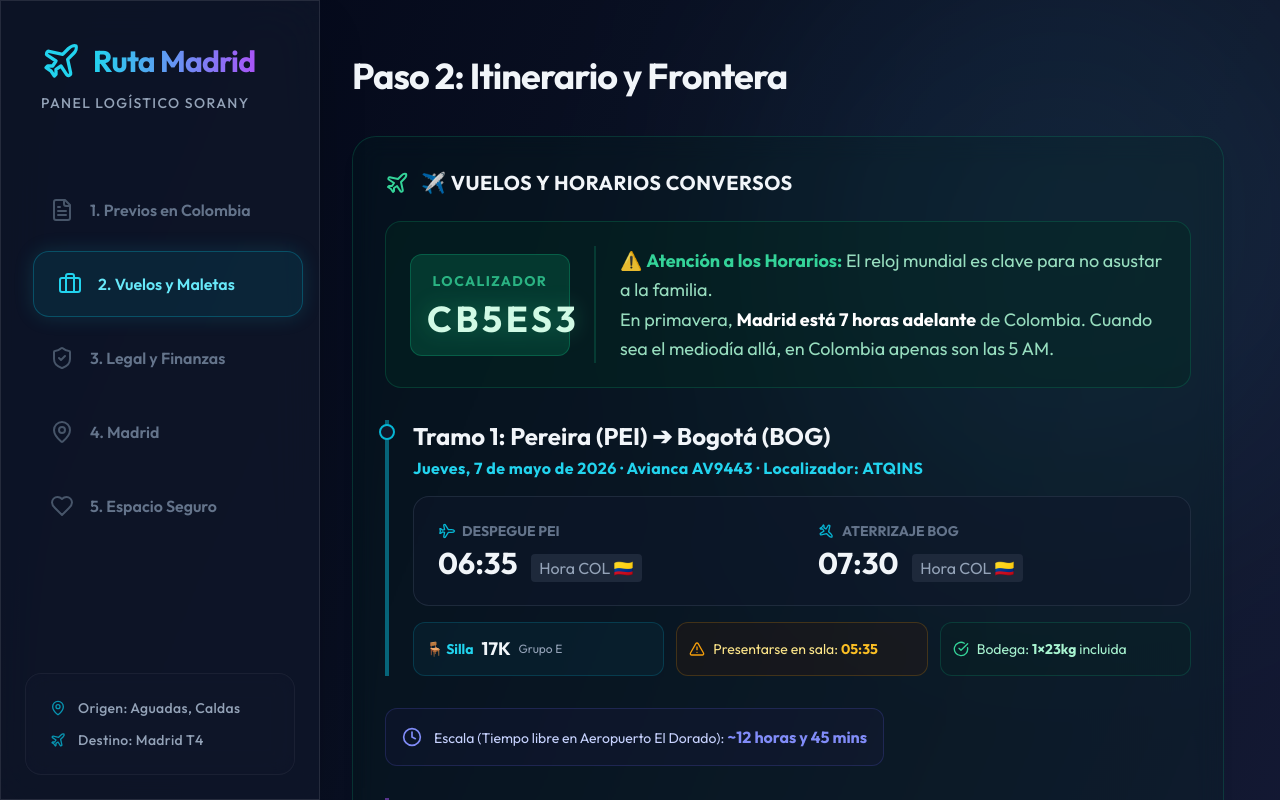
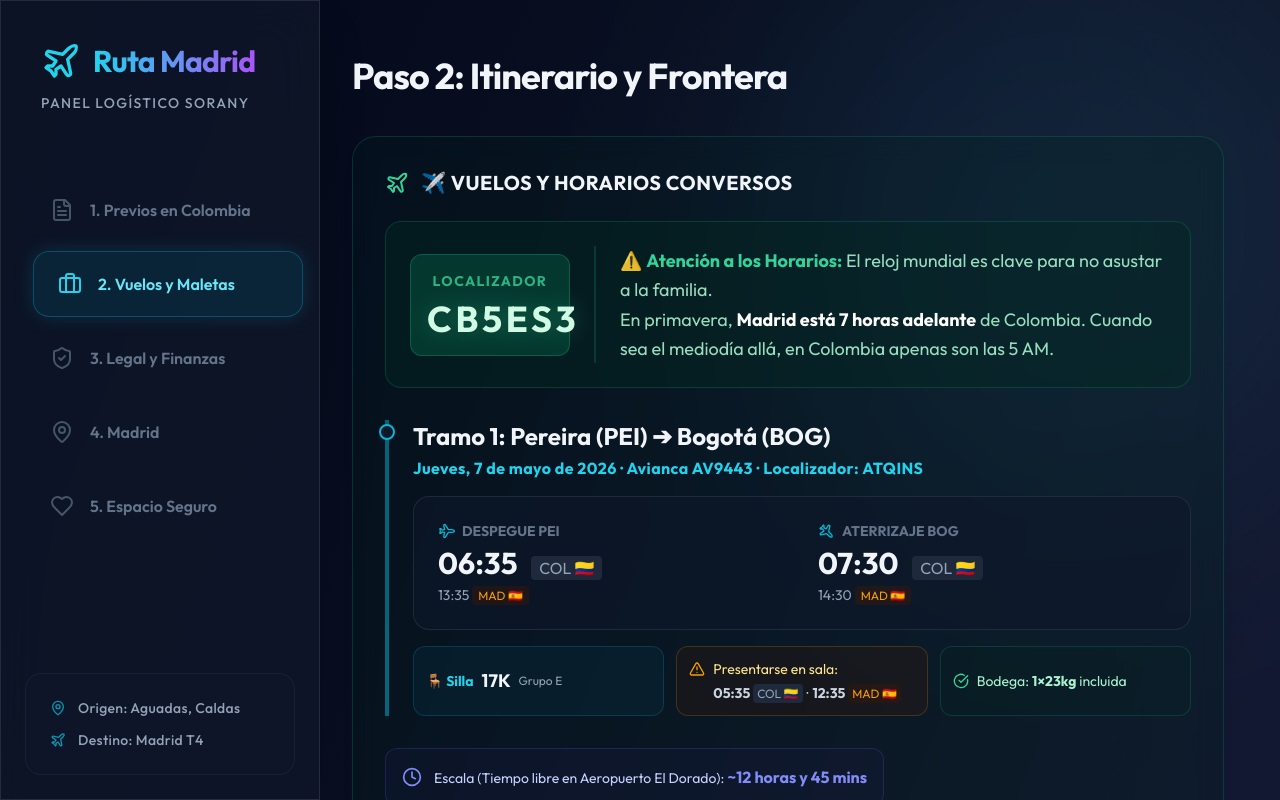
Before and after one commit to AlchemistSidZCooL/voyage, a React (Vite) app: page / in a window 1280 px wide. Both pictures are taken after a click on the button "2. Vuelos y Maletas". Shown: the top 800 px of the page. Built offline with nearby package versions, Linux system fonts and the light colour scheme; the HTML template or start-up script is replaced by a standard one.

Commit message:
feat: implementar horarios duales (COL/ESP) en transporte interno, vuelos e itinerario para Sorany y Dani

```diff
--- a/src/App.jsx
+++ b/src/App.jsx
@@ -123,7 +123,7 @@
 
             <Card title="🚕 Transporte Interno (Aguadas ➔ Pereira)" icon={<MapPin className="w-6 h-6 text-amber-400" />} type="warning">
               <div className="mb-4 text-slate-300 text-lg">
-                Tu vuelo a Bogotá sale desde Pereira a las <strong className="text-cyan-400">06:35 AM</strong>. Eso significa que debes estar parada en el counter del Aeropuerto Matecaña a las <strong className="text-amber-400 bg-amber-900/30 px-2 rounded">04:30 AM</strong> en punto.
+                Tu vuelo a Bogotá sale desde Pereira a las <strong className="text-cyan-400">06:35 AM 🇨🇴 (13:35 🇪🇸)</strong>. Eso significa que debes estar parada en el counter del Aeropuerto Matecaña a las <strong className="text-amber-400 bg-amber-900/30 px-2 rounded">04:30 AM 🇨🇴 (11:30 🇪🇸)</strong> en punto.
               </div>
               <div className="grid md:grid-cols-2 gap-4">
                 <div className="bg-slate-950/50 p-5 rounded-xl border border-red-500/20 opacity-80">
@@ -132,7 +132,7 @@
                 </div>
                 <div className="bg-emerald-950/30 p-5 rounded-xl border border-emerald-500/40 transform hover:-translate-y-1 transition-all shadow-lg shadow-emerald-900/20">
                   <h4 className="font-bold text-emerald-400 mb-2 flex items-center gap-2"><CheckCircle className="w-5 h-5"/> Opción Recomendada (Hotel)</h4>
-                  <p className="text-slate-300 text-sm">Viajar Aguadas ➔ Manizales ➔ Pereira <strong className="text-white">¡este mismo miércoles 6 de mayo en la tarde!</strong> Bajas tranquila, te quedas en un alojamiento económico (Ej. hostal en Nacederos o la Villa) pegado al aeropuerto. Duermes bien, y a las 04:15 AM tomas el taxi que toma 5 minutos.</p>
+                  <p className="text-slate-300 text-sm">Viajar Aguadas ➔ Manizales ➔ Pereira <strong className="text-white">¡este mismo miércoles 6 de mayo en la tarde!</strong> Bajas tranquila, te quedas en un alojamiento económico (Ej. hostal en Nacederos o la Villa) pegado al aeropuerto. Duermes bien, y a las <strong className="text-emerald-300 font-bold">04:15 AM 🇨🇴 (11:15 🇪🇸)</strong> tomas el taxi que toma 5 minutos.</p>
                 </div>
               </div>
             </Card>
@@ -262,11 +262,17 @@
                   <div className="bg-slate-900/50 border border-slate-700/50 p-6 rounded-2xl flex flex-col md:flex-row gap-8 items-center">
                      <div className="flex-1">
                        <p className="text-sm text-slate-500 font-bold uppercase mb-1 flex items-center gap-2"><Plane className="w-4 h-4 text-cyan-500 rotate-45"/> Despegue PEI</p>
-                       <p className="text-3xl font-bold text-slate-100">06:35 <span className="text-base font-normal text-slate-400 bg-slate-800 px-2 py-1 rounded ml-2">Hora COL 🇨🇴</span></p>
+                       <div className="flex flex-col gap-1">
+                         <p className="text-3xl font-bold text-slate-100">06:35 <span className="text-base font-normal text-slate-400 bg-slate-800 px-2 py-0.5 rounded ml-2">COL 🇨🇴</span></p>
+                         <p className="text-sm text-slate-400">13:35 <span className="text-xs text-amber-500 bg-amber-950/40 px-1.5 py-0.5 rounded">MAD 🇪🇸</span></p>
+                       </div>
                      </div>
                      <div className="flex-1">
                        <p className="text-sm text-slate-500 font-bold uppercase mb-1 flex items-center gap-2"><Plane className="w-4 h-4 text-cyan-500 md:rotate-90"/> Aterrizaje BOG</p>
-                       <p className="text-3xl font-bold text-slate-100">07:30 <span className="text-base font-normal text-slate-400 bg-slate-800 px-2 py-1 rounded ml-2">Hora COL 🇨🇴</span></p>
+                       <div className="flex flex-col gap-1">
+                         <p className="text-3xl font-bold text-slate-100">07:30 <span className="text-base font-normal text-slate-400 bg-slate-800 px-2 py-0.5 rounded ml-2">COL 🇨🇴</span></p>
+                         <p className="text-sm text-slate-400">14:30 <span className="text-xs text-amber-500 bg-amber-950/40 px-1.5 py-0.5 rounded">MAD 🇪🇸</span></p>
+                       </div>
                      </div>
                   </div>
                   <div className="mt-4 grid sm:grid-cols-3 gap-3">
@@ -275,9 +281,16 @@
                       <span className="text-slate-100 font-extrabold text-lg">17K</span>
                       <span className="text-slate-400 text-xs">Grupo E</span>
                     </div>
-                    <div className="bg-amber-950/20 p-3 rounded-xl border border-amber-500/20 flex items-center gap-2">
-                      <AlertTriangle className="w-4 h-4 text-amber-500 flex-shrink-0" />
-                      <span className="text-amber-200 text-sm">Presentarse en sala: <strong className="text-amber-400">05:35</strong></span>
+                    <div className="bg-amber-950/20 p-3 rounded-xl border border-amber-500/20 flex flex-col gap-1 justify-center">
+                      <div className="flex items-center gap-2">
+                        <AlertTriangle className="w-4 h-4 text-amber-500 flex-shrink-0" />
+                        <span className="text-amber-200 text-sm">Presentarse en sala:</span>
+                      </div>
+                      <div className="text-slate-300 text-sm pl-6">
+                        <strong>05:35</strong> <span className="text-xs text-slate-400 bg-slate-800 px-1 py-0.5 rounded">COL 🇨🇴</span>
+                        <span className="mx-1">·</span>
+                        <strong>12:35</strong> <span className="text-xs text-amber-500 bg-amber-950/30 px-1 py-0.5 rounded">MAD 🇪🇸</span>
+                      </div>
                     </div>
                     <div className="bg-emerald-950/20 p-3 rounded-xl border border-emerald-500/20 flex items-center gap-2">
                       <CheckCircle className="w-4 h-4 text-emerald-400 flex-shrink-0" />
@@ -317,12 +330,14 @@
                        <div className="flex flex-col md:flex-row gap-8 border-b border-slate-700/50 pb-6">
                          <div className="flex-1">
                            <p className="text-sm text-slate-500 font-bold uppercase mb-1 flex items-center gap-2"><Plane className="w-4 h-4 text-purple-500 rotate-45"/> Despegue BOG</p>
-                           <p className="text-3xl font-bold text-slate-100">20:15 <span className="text-base font-normal text-slate-400 bg-slate-800 px-2 py-1 rounded ml-2">Hora COL 🇨🇴</span></p>
+                           <p className="text-3xl font-bold text-slate-100">20:15 <span className="text-base font-normal text-slate-400 bg-slate-800 px-2 py-0.5 rounded ml-2">COL 🇨🇴</span></p>
+                            <p className="text-sm text-slate-400">03:15 <span className="text-xs text-amber-500 bg-amber-950/40 px-1.5 py-0.5 rounded">MAD (Vie 8) 🇪🇸</span></p>
                            <p className="text-sm text-slate-500 mt-2">Jueves, 7 de mayo · El Dorado T1</p>
                          </div>
                          <div className="flex-1">
                            <p className="text-sm text-slate-500 font-bold uppercase mb-1 flex items-center gap-2"><Plane className="w-4 h-4 text-amber-500 md:rotate-90"/> Aterrizaje Barajas (MAD)</p>
-                           <p className="text-3xl font-bold text-slate-100">13:00 <span className="text-base font-normal text-amber-500 bg-amber-950/50 border border-amber-500/20 px-2 py-1 rounded ml-2">Hora MAD 🇪🇸</span></p>
+                           <p className="text-3xl font-bold text-slate-100">13:00 <span className="text-base font-normal text-amber-500 bg-amber-950/50 border border-amber-500/20 px-2 py-0.5 rounded ml-2">MAD 🇪🇸</span></p>
+                            <p className="text-sm text-slate-400">06:00 <span className="text-xs text-slate-400 bg-slate-800 px-1.5 py-0.5 rounded">COL 🇨🇴</span></p>
                            <p className="text-sm text-slate-500 mt-2">Viernes, 8 de mayo · Adolfo Suárez T1</p>
                          </div>
                        </div>
@@ -427,7 +442,7 @@
                  <div className="bg-slate-900 border-l-2 border-emerald-500 rounded p-4">
                    <div className="text-emerald-300 font-bold text-sm mb-1 uppercase tracking-wider">Día 8: Viernes 15</div>
                    <strong className="text-slate-200 block mb-1">Fin del Turismo y Vuelo</strong>
-                   <span className="text-slate-400 text-sm">Dirigirse a la T4 del Aeropuerto de Barajas a las 11:30 AM para vuelo de retorno a Bogotá.</span>
+                   <span className="text-slate-400 text-sm">Dirigirse a la T4 del Aeropuerto de Barajas a las 11:30 AM 🇪🇸 (04:30 AM 🇨🇴) para vuelo de retorno a Bogotá.</span>
                  </div>
                </div>
             </Card>
```
